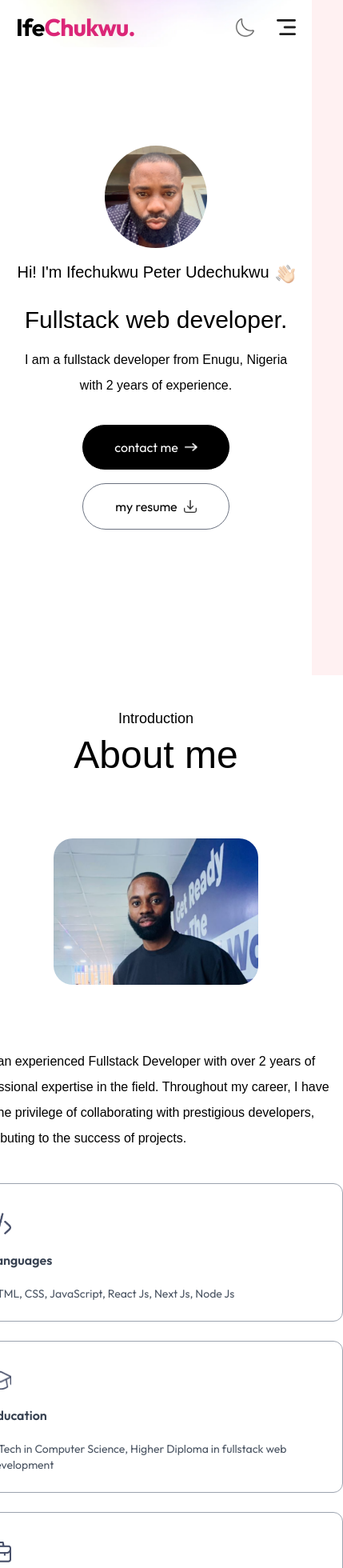
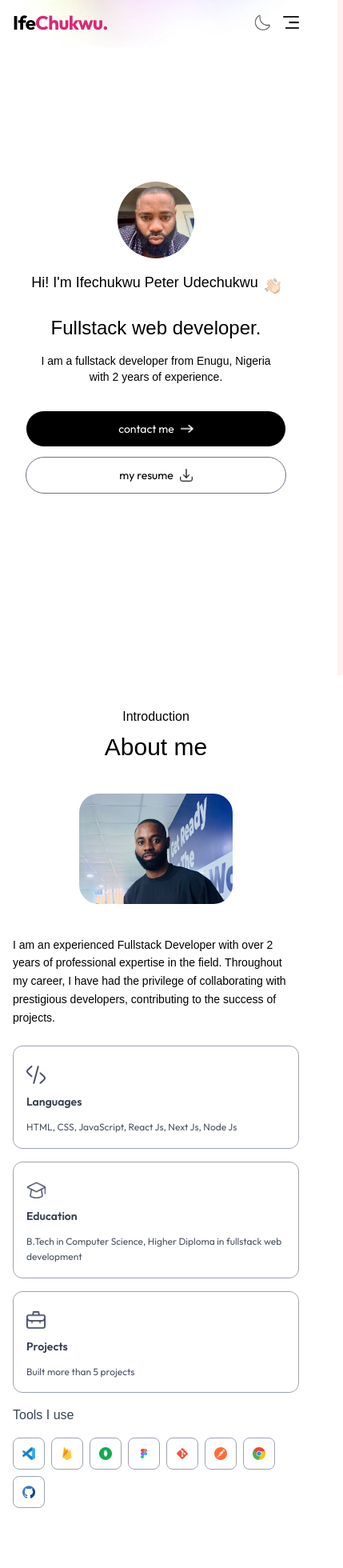
Before and after one commit to Ifechukwu-udechukwu/my_Portfolio, a Next.js app: page / in a window 390 px wide. Shown: the top 1960 px of the page at 80% size, 429 px wide, since content can reach past the window. Built offline with nearby package versions, Linux system fonts and the light colour scheme; a web font is replaced by a local one.

Commit message:
updated responsiveness

```diff
--- a/components/About.jsx
+++ b/components/About.jsx
@@ -5,33 +5,33 @@ import { motion } from "motion/react"
 
 const About = ({ isDarkMode }) => {
     return (
-        <motion.div
-            initial={{ opacity: 0 }}
-            whileInView={{ opacity: 1 }}
-            transition={{ duration: 1 }}
-            id="about"
-            className="w-full px-[12%] py-10 scroll-mt-20">
+            <motion.div
+                initial={{ opacity: 0 }}
+                whileInView={{ opacity: 1 }}
+                transition={{ duration: 1 }}
+                id="about"
+                className="w-full px-4 sm:px-6 md:px-8 lg:px-[12%] py-10 scroll-mt-20">
             <motion.h4
                 initial={{ y: -20, opacity: 0 }}
                 whileInView={{ y: 0, opacity: 1 }}
                 transition={{ duration: 0.5, delay: 0.3 }}
-                className="text-center mb-2 text-lg font-ovo">Introduction</motion.h4>
+                className="text-center mb-2 text-base sm:text-lg font-ovo">Introduction</motion.h4>
             <motion.h2
                 initial={{ y: -20, opacity: 0 }}
                 whileInView={{ y: 0, opacity: 1 }}
                 transition={{ duration: 0.5, delay: 0.5 }}
-                className="text-center text-5xl font-ovo">About me</motion.h2>
+                className="text-center text-3xl sm:text-4xl md:text-5xl font-ovo">About me</motion.h2>
 
             <motion.div
                 initial={{ opacity: 0 }}
                 whileInView={{ opacity: 1 }}
                 transition={{ duration: 0.8 }}
-                className="flex w-full flex-col lg:flex-row items-center gap-20 my-20">
+                className="flex w-full flex-col lg:flex-row items-center gap-10 sm:gap-16 lg:gap-20 my-10 sm:my-16 lg:my-20">
                 <motion.div
                     initial={{ scale: 0.9, opacity: 0 }}
                     whileInView={{ scale: 1, opacity: 1 }}
                     transition={{ duration: 0.6 }}
-                    className="w-64 sm:w-80 rounded-3xl max-w-none">
+                    className="w-48 sm:w-64 md:w-80 rounded-3xl max-w-none">
                     <Image src={assets.user_image} alt="user" className="w-full rounded-3xl" />
                 </motion.div>
                 <motion.div
@@ -39,21 +39,21 @@ const About = ({ isDarkMode }) => {
                     whileInView={{ opacity: 1 }}
                     transition={{ duration: 0.6, delay: 0.8 }}
                     className="flex-1">
-                    <p className="mb-10 max-w-2xl font-ovo">I am an experienced Fullstack Developer with over 2 years of professional expertise in the field.
+                    <p className="mb-6 sm:mb-8 lg:mb-10 max-w-2xl font-ovo text-sm sm:text-base leading-relaxed">I am an experienced Fullstack Developer with over 2 years of professional expertise in the field.
                         Throughout my career, I have had the privilege of collaborating with prestigious developers,
                         contributing to the success of projects.
                     </p>
                     <motion.ul
                         initial={{ opacity: 0 }}
                         whileInView={{ opacity: 1 }}
-                        className="grid grid-cols-1 sm:grid-cols-3 gap-6 max-w-2xl">
+                        className="grid grid-cols-1 sm:grid-cols-2 lg:grid-cols-3 gap-4 sm:gap-6 max-w-2xl">
                         {infoList.map(({ icon, iconDark, title, description }, index) => (
                             <motion.li
                                 whileHover={{ scale: 1.05 }}
-                                className="border-[0.5px] border-gray-400 rounded-xl p-6 cursor-pointer hover:bg-lightHover hover:-translate-y-1 duration-500 hover:shadow-black dark:border-white dark:hover:shadow-white dark:hover:bg-darkHover/50" key={index}>
-                                <Image src={isDarkMode ? iconDark : icon} alt={title} className="w-7 mt-3" />
-                                <h3 className="my-4 font-semibold text-gray-700 dark:text-white">{title}</h3>
-                                <p className="text-gray-600 text-sm dark:text-white/80">{description}</p>
+                                className="border-[0.5px] border-gray-400 rounded-xl p-4 sm:p-6 cursor-pointer hover:bg-lightHover hover:-translate-y-1 duration-500 hover:shadow-black dark:border-white dark:hover:shadow-white dark:hover:bg-darkHover/50" key={index}>
+                                <Image src={isDarkMode ? iconDark : icon} alt={title} className="w-6 sm:w-7 mt-2 sm:mt-3" />
+                                <h3 className="my-3 sm:my-4 font-semibold text-gray-700 dark:text-white text-sm sm:text-base">{title}</h3>
+                                <p className="text-gray-600 text-xs sm:text-sm dark:text-white/80 leading-relaxed">{description}</p>
                             </motion.li>
                         ))}
                     </motion.ul>
@@ -62,19 +62,19 @@ const About = ({ isDarkMode }) => {
                         initial={{ y: 20, opacity: 0 }}
                         whileInView={{ y: 0, opacity: 1 }}
                         transition={{ duration: 1.3, delay: 0.5 }}
-                        className="my-6 text-gray-700 font-ovo dark:text-white/80">Tools I use</motion.h4>
+                        className="my-4 sm:my-6 text-gray-700 font-ovo dark:text-white/80 text-base sm:text-lg">Tools I use</motion.h4>
 
                     <motion.ul
                         initial={{ opacity: 0 }}
                         whileInView={{ opacity: 1 }}
                         transition={{ duration: 0.6, delay: 1.5 }}
-                        className="flex items-center gap-3 sm:gap-5">
+                        className="flex flex-wrap items-center gap-2 sm:gap-3 md:gap-5">
                         {toolsData.map((tool, index) => (
                             <motion.li
                                 whileHover={{ scale: 1.1 }}
-                                className="flex items-center justify-center w-12 sm:w-14 aspect-square border border-gray-400 rounded-lg cursor-pointer hover:-translate-y-1 duration-500"
+                                className="flex items-center justify-center w-10 sm:w-12 md:w-14 aspect-square border border-gray-400 rounded-lg cursor-pointer hover:-translate-y-1 duration-500"
                                 key={index}>
-                                <Image src={tool} alt="Tool" className="w-5 sm:w-7" />
+                                <Image src={tool} alt="Tool" className="w-4 sm:w-5 md:w-7" />
                             </motion.li>
                         ))}
                     </motion.ul>
--- a/components/Footer.jsx
+++ b/components/Footer.jsx
@@ -3,26 +3,23 @@ import Image from "next/image"
 
 const Footer = ({isDarkMode}) => {
   return (
-    <div className="mt-20">
-      <div className="text-center">
-        <h1 className="text-3xl font-outfit font-bold tracking-tight ">
+    <div className="mt-16 sm:mt-20">
+      <div className="text-center px-4">
+        <h1 className="text-2xl sm:text-3xl font-outfit font-bold tracking-tight ">
           Ife<span className="text-pink-600">Chukwu.</span>
         </h1>
-        <div className="flex w-max items-center gap-2 mx-auto ">
-          <Image src={isDarkMode ? assets.mail_icon_dark : assets.mail_icon} alt="logo" className="w-6" />
-          peterifechukwuudechukwu@gmail.com
-
+        <div className="flex flex-col sm:flex-row w-max items-center gap-2 mx-auto mt-2">
+          <Image src={isDarkMode ? assets.mail_icon_dark : assets.mail_icon} alt="logo" className="w-5 sm:w-6" />
+          <span className="text-sm sm:text-base break-all sm:break-normal">peterifechukwuudechukwu@gmail.com</span>
         </div>
       </div>
 
-      <div className="text-center sm:flex items-center justify-between border-t border-gray-400 mx-[10%] mt-12 py-6">
-        <p>© {new Date().getFullYear()} IfeChukwu UdeChukwu. All rights reserved.</p>
-        <ul className="flex items-center gap-10 justify-center mt-4 sm:mt-0">
-          <li className=" hover:underline hover:text-green-900 dark:hover:text-green-400"><a href="https://github.com/Ifechukwu-udechukwu" target="_blank" rel="noopener noreferrer">Github</a></li>
-          <li className=" hover:underline hover:text-green-900 dark:hover:text-green-400"><a href="https://www.linkedin.com/in/ifechukwu-udechukwu-10101a375" target="_blank" rel="noopener noreferrer">LinkedIn</a></li>
-          <li className=" hover:underline hover:text-green-900 dark:hover:text-green-400"><a href="https://wa.me/2348060311892" target="_blank" rel="noopener noreferrer">Whatsapp</a></li>
-
-
+      <div className="text-center sm:flex items-center justify-between border-t border-gray-400 mx-4 sm:mx-[10%] mt-8 sm:mt-12 py-4 sm:py-6">
+        <p className="text-sm sm:text-base">© {new Date().getFullYear()} IfeChukwu UdeChukwu. All rights reserved.</p>
+        <ul className="flex items-center gap-6 sm:gap-10 justify-center mt-4 sm:mt-0">
+          <li className=" hover:underline hover:text-green-900 dark:hover:text-green-400"><a href="https://github.com/Ifechukwu-udechukwu" target="_blank" rel="noopener noreferrer" className="text-sm sm:text-base">Github</a></li>
+          <li className=" hover:underline hover:text-green-900 dark:hover:text-green-400"><a href="https://www.linkedin.com/in/ifechukwu-udechukwu-10101a375" target="_blank" rel="noopener noreferrer" className="text-sm sm:text-base">LinkedIn</a></li>
+          <li className=" hover:underline hover:text-green-900 dark:hover:text-green-400"><a href="https://wa.me/2348060311892" target="_blank" rel="noopener noreferrer" className="text-sm sm:text-base">Whatsapp</a></li>
         </ul>
       </div>
 
--- a/components/Header.jsx
+++ b/components/Header.jsx
@@ -4,42 +4,42 @@ import { motion } from "motion/react"
 
 const Header = () => {
   return (
-    <div className="w-11/12 max-w-3xl text-center mx-auto h-screen flex flex-col items-center justify-center gap-4">
+    <div className="w-11/12 max-w-3xl text-center mx-auto h-screen flex flex-col items-center justify-center gap-4 px-4 sm:px-0">
       <motion.div
         initial={{ scale: 0 }}
         whileInView={{ scale: 1 }}
         transition={{ duration: 0.8, type: "spring", stiffness: 100 }}
       >
-        <Image src={assets.profile_img} alt="img" className="rounded-full w-32 h-32 object-cover" />
+        <Image src={assets.profile_img} alt="img" className="rounded-full w-24 h-24 sm:w-32 sm:h-32 object-cover" />
       </motion.div>
       <motion.h3
         initial={{ y: -20, opacity: 0 }}
         whileInView={{ y: 0, opacity: 1 }}
         transition={{ duration: 0.6, delay: 0.3 }}
-        className="flex items-end gap-2 text-xl md:text-2xl mb-3 font-ovo">Hi! I'm Ifechukwu Peter Udechukwu         <Image src={assets.hand_icon} alt="icon" className="w-6" />
+        className="flex items-end gap-2 text-lg sm:text-xl md:text-2xl mb-3 font-ovo">Hi! I'm Ifechukwu Peter Udechukwu         <Image src={assets.hand_icon} alt="icon" className="w-5 sm:w-6" />
       </motion.h3>
       <motion.h1
         initial={{ y: -30, opacity: 0 }}
         whileInView={{ y: 0, opacity: 1 }}
         transition={{ duration: 0.8, delay: 0.5 }}
-        className="text-3xl sm:text-6xl lg:text-[66px] font-ovo">Fullstack web developer.</motion.h1>
+        className="text-2xl sm:text-3xl md:text-6xl lg:text-[66px] font-ovo leading-tight">Fullstack web developer.</motion.h1>
       <motion.p
         initial={{ opacity: 0 }}
         whileInView={{ opacity: 1 }}
         transition={{ duration: 0.6, delay: 0.7 }}
-        className="max-w-2xl mx-auto font-ovo">I am a fullstack developer from Enugu, Nigeria with 2 years of experience.</motion.p>
-      <div className="flex flex-col sm:flex-row items-center gap-4 mt-4">
+        className="max-w-2xl mx-auto font-ovo text-sm sm:text-base px-4">I am a fullstack developer from Enugu, Nigeria with 2 years of experience.</motion.p>
+      <div className="flex flex-col sm:flex-row items-center gap-3 sm:gap-4 mt-4 w-full max-w-md sm:max-w-none">
         <motion.a
           initial={{ y: 30, opacity: 0 }}
           whileInView={{ y: 0, opacity: 1 }}
           transition={{ duration: 0.6, delay: 1 }}
-          href="#contact" className="px-10 py-3 border border-white rounded-full bg-black text-white flex items-center gap-2 dark:bg-transparent">contact me         <Image src={assets.right_arrow_white} alt="img" className="w-4" />
+          href="#contact" className="w-full sm:w-auto px-6 sm:px-10 py-3 border border-white rounded-full bg-black text-white flex items-center justify-center gap-2 dark:bg-transparent text-sm sm:text-base">contact me         <Image src={assets.right_arrow_white} alt="img" className="w-4" />
         </motion.a>
         <motion.a
           initial={{ y: 30, opacity: 0 }}
           whileInView={{ y: 0, opacity: 1 }}
           transition={{ duration: 0.6, delay: 1.2 }}
-          href="/sample-resume.pdf" download className="px-10 py-3 border rounded-full border-gray-500 flex items-center gap-2  dark:text-black bg-white/80">my resume         <Image src={assets.download_icon} alt="img" className="w-4" />
+          href="/sample-resume.pdf" download className="w-full sm:w-auto px-6 sm:px-10 py-3 border rounded-full border-gray-500 flex items-center justify-center gap-2 dark:text-black bg-white/80 text-sm sm:text-base">my resume         <Image src={assets.download_icon} alt="img" className="w-4" />
         </motion.a>
       </div>
     </div>
--- a/components/Navbar.jsx
+++ b/components/Navbar.jsx
@@ -31,39 +31,39 @@ const Navbar = ({isDarkMode, setIsDarkMode}) => {
             <div className="fixed top-0 right-0 -z-10 translate-y-[-80%] dark:hidden">
                 <Image src={assets.header_bg_color} alt="icon" className="w-full" />
             </div>
-            <nav className={`w-full fixed px-5 lg:px-8 xl:px-[8%] py-4 flex items-center justify-between z-50 ${isScroll ? "bg-white bg-opacity-50 backdrop-blur-lg shadow-sm dark:bg-darkTheme dark:shadow-white/20" : ""}`}>
-                <a href="#top" className="text-3xl font-outfit font-bold tracking-tight ">
+            <nav className={`w-full fixed px-4 sm:px-5 lg:px-8 xl:px-[8%] py-3 sm:py-4 flex items-center justify-between z-50 ${isScroll ? "bg-white bg-opacity-50 backdrop-blur-lg shadow-sm dark:bg-darkTheme dark:shadow-white/20" : ""}`}>
+                <a href="#top" className="text-2xl sm:text-3xl font-outfit font-bold tracking-tight ">
                     Ife<span className="text-pink-600">Chukwu.</span>
                 </a>
 
-                <ul className={`hidden md:flex items-center gap-6 lg:gap-8 rounded-full px-12 py-3 ${isScroll ? "" : "bg-white/100 dark:bg-white/50 shadow-sm"} `}>
-                    <li><a className="font-ovo" href="#top">Home</a></li>
-                    <li><a className="font-ovo" href="#about">About me</a></li>
-                    <li><a className="font-ovo" href="#services">Services</a></li>
-                    <li><a className="font-ovo" href="#work">My Work</a></li>
-                    <li><a className="font-ovo" href="#contact">Contact me</a></li>
+                <ul className={`hidden md:flex items-center gap-4 lg:gap-6 xl:gap-8 rounded-full px-8 lg:px-12 py-3 ${isScroll ? "" : "bg-white/100 dark:bg-white/50 shadow-sm"} `}>
+                    <li><a className="font-ovo text-sm lg:text-base" href="#top">Home</a></li>
+                    <li><a className="font-ovo text-sm lg:text-base" href="#about">About me</a></li>
+                    <li><a className="font-ovo text-sm lg:text-base" href="#services">Services</a></li>
+                    <li><a className="font-ovo text-sm lg:text-base" href="#work">My Work</a></li>
+                    <li><a className="font-ovo text-sm lg:text-base" href="#contact">Contact me</a></li>
                 </ul>
 
-                <div className="flex items-center gap-4">
+                <div className="flex items-center gap-2 sm:gap-4">
                     <button onClick={()=>setIsDarkMode(prev => !prev)}>
-                        <Image src={isDarkMode ? assets.sun_icon :assets.moon_icon} alt="icon" className="w-6" />
+                        <Image src={isDarkMode ? assets.sun_icon :assets.moon_icon} alt="icon" className="w-5 sm:w-6" />
                     </button>
-                    <a href="#contact" className="hidden lg:flex items-center gap-3 px-10 py-2.5 border border-gray-500 rounded-full ml-4 font-ovo dark:border-white/50">Contact <Image src={isDarkMode ? assets.arrow_icon_dark : assets.arrow_icon} alt="icon" className="w-3" /></a>
-                    <button className="block md:hidden ml-3" onClick={openMenu}>
-                        <Image src={isDarkMode ? assets.menu_white :assets.menu_black} alt="icon" className="w-6" />
+                    <a href="#contact" className="hidden lg:flex items-center gap-2 xl:gap-3 px-6 xl:px-10 py-2 xl:py-2.5 border border-gray-500 rounded-full ml-2 xl:ml-4 font-ovo dark:border-white/50 text-sm xl:text-base">Contact <Image src={isDarkMode ? assets.arrow_icon_dark : assets.arrow_icon} alt="icon" className="w-3" /></a>
+                    <button className="block md:hidden ml-2 sm:ml-3" onClick={openMenu}>
+                        <Image src={isDarkMode ? assets.menu_white :assets.menu_black} alt="icon" className="w-5 sm:w-6" />
                     </button>
                 </div>
 
                 {/* mobile menu */}
-                <ul ref={sideMenuRef} className="flex md:hidden flex-col gap-4 py-20 px-10 fixed -right-64 top-0 bottom-0 w-64 z-50 h-screen bg-rose-50 transition duration-500 dark:bg-darkHover dark:text-white">
-                    <div className="absolute right-6 top-6" onClick={closeMenu}>
+                <ul ref={sideMenuRef} className="flex md:hidden flex-col gap-4 py-20 px-6 sm:px-10 fixed -right-64 top-0 bottom-0 w-56 sm:w-64 z-50 h-screen bg-rose-50 transition duration-500 dark:bg-darkHover dark:text-white">
+                    <div className="absolute right-4 sm:right-6 top-6" onClick={closeMenu}>
                         <Image src={isDarkMode ? assets.close_white : assets.close_black} alt="icon" className="w-5 cursor-pointer"/>
                     </div>
-                    <li><a className="font-ovo" onClick={closeMenu} href="#top">Home</a></li>
-                    <li><a className="font-ovo" onClick={closeMenu} href="#about">About me</a></li>
-                    <li><a className="font-ovo" onClick={closeMenu} href="#services">Services</a></li>
-                    <li><a className="font-ovo" onClick={closeMenu} href="#work">My Work</a></li>
-                    <li><a className="font-ovo" onClick={closeMenu} href="#contact">Contact me</a></li>
+                    <li><a className="font-ovo text-base sm:text-lg" onClick={closeMenu} href="#top">Home</a></li>
+                    <li><a className="font-ovo text-base sm:text-lg" onClick={closeMenu} href="#about">About me</a></li>
+                    <li><a className="font-ovo text-base sm:text-lg" onClick={closeMenu} href="#services">Services</a></li>
+                    <li><a className="font-ovo text-base sm:text-lg" onClick={closeMenu} href="#work">My Work</a></li>
+                    <li><a className="font-ovo text-base sm:text-lg" onClick={closeMenu} href="#contact">Contact me</a></li>
                 </ul>
             </nav>
         </>
--- a/components/Work.jsx
+++ b/components/Work.jsx
@@ -9,22 +9,22 @@ const Work = ({ isDarkMode }) => {
             initial={{ opacity: 0 }}
             whileInView={{ opacity: 1 }}
             transition={{ duration: 1 }}
-            id="work" className="w-full px-[12%] py-10 scroll-mt-20">
+            id="work" className="w-full px-4 sm:px-6 md:px-8 lg:px-[12%] py-10 scroll-mt-20">
             <motion.h4
                 initial={{ y: -20, opacity: 0 }}
                 whileInView={{ y: 0, opacity: 1 }}
                 transition={{ duration: 0.5, delay: 0.5 }}
-                className="text-center mb-2 text-lg font-ovo">My portfolio</motion.h4>
+                className="text-center mb-2 text-base sm:text-lg font-ovo">My portfolio</motion.h4>
             <motion.h2
                 initial={{ y: -20, opacity: 0 }}
                 whileInView={{ y: 0, opacity: 1 }}
                 transition={{ duration: 0.5, delay: 0.3 }}
-                className="text-center text-5xl font-ovo">My latest work</motion.h2>
+                className="text-center text-3xl sm:text-4xl md:text-5xl font-ovo">My latest work</motion.h2>
             <motion.p
                 initial={{ opacity: 0 }}
                 whileInView={{ opacity: 1 }}
                 transition={{ duration: 0.5, delay: 0.7 }}
-                className="text-center max-w-2xl mx-auto mt-5 mb-12 font-ovo">
+                className="text-center max-w-2xl mx-auto mt-5 mb-8 sm:mb-12 font-ovo text-sm sm:text-base px-4">
                 Welcome to my web development portfolio! Explore a collection of projects showcasing my expertise in fullstack development.
             </motion.p>
 
@@ -32,7 +32,7 @@ const Work = ({ isDarkMode }) => {
                 initial={{ opacity: 0 }}
                 whileInView={{ opacity: 1 }}
                 transition={{ duration: 0.6, delay: 0.9 }}
-                className="grid grid-cols-auto my-10 gap-5 dark:text-black">
+                className="grid grid-cols-1 sm:grid-cols-2 lg:grid-cols-3 my-8 sm:my-10 gap-4 sm:gap-5 dark:text-black">
                 {workData.map((project, index) => (
                     <motion.div
                         whileHover={{ scale: 1.05 }}
@@ -40,16 +40,16 @@ const Work = ({ isDarkMode }) => {
                         key={index}
                         className="aspect-square bg-no-repeat bg-cover bg-center rounded-lg relative cursor-pointer group"
                         style={{ backgroundImage: `url(${project.bgImage})` }}>
-                        <div className="bg-white w-10/12 rounded-md absolute bottom-5 left-1/2 -translate-x-1/2 py-3 px-5 flex items-center justify-between duration-500 group-hover:bottom-7">
-                            <div>
-                                <h2 className="font-semibold">{project.title}</h2>
-                                <p className="text-sm text-gray-700">{project.description}</p>
+                        <div className="bg-white w-11/12 sm:w-10/12 rounded-md absolute bottom-3 sm:bottom-5 left-1/2 -translate-x-1/2 py-2 sm:py-3 px-3 sm:px-5 flex items-center justify-between duration-500 group-hover:bottom-5 sm:group-hover:bottom-7">
+                            <div className="flex-1 min-w-0">
+                                <h2 className="font-semibold text-sm sm:text-base truncate">{project.title}</h2>
+                                <p className="text-xs sm:text-sm text-gray-700 line-clamp-2">{project.description}</p>
                             </div>
-                            <div className="border rounded-full border-black w-9 aspect-square flex items-center justify-center shadow-[2px_2px_0_#000] group-hover:bg-lime-300 transition">
+                            <div className="border rounded-full border-black w-7 sm:w-9 aspect-square flex items-center justify-center shadow-[2px_2px_0_#000] group-hover:bg-lime-300 transition ml-2">
                                 <a href={project.link}
                                     target="_blank"
                                     rel="noopener noreferrer">
-                                    <Image src={assets.send_icon} alt="icon" className="w-5" />
+                                    <Image src={assets.send_icon} alt="icon" className="w-3 sm:w-5" />
                                 </a>
                             </div>
                         </div>
```
Also changed, not shown: components/Contact.jsx (+10 -10 lines), components/Services.jsx (+16 -16 lines).
